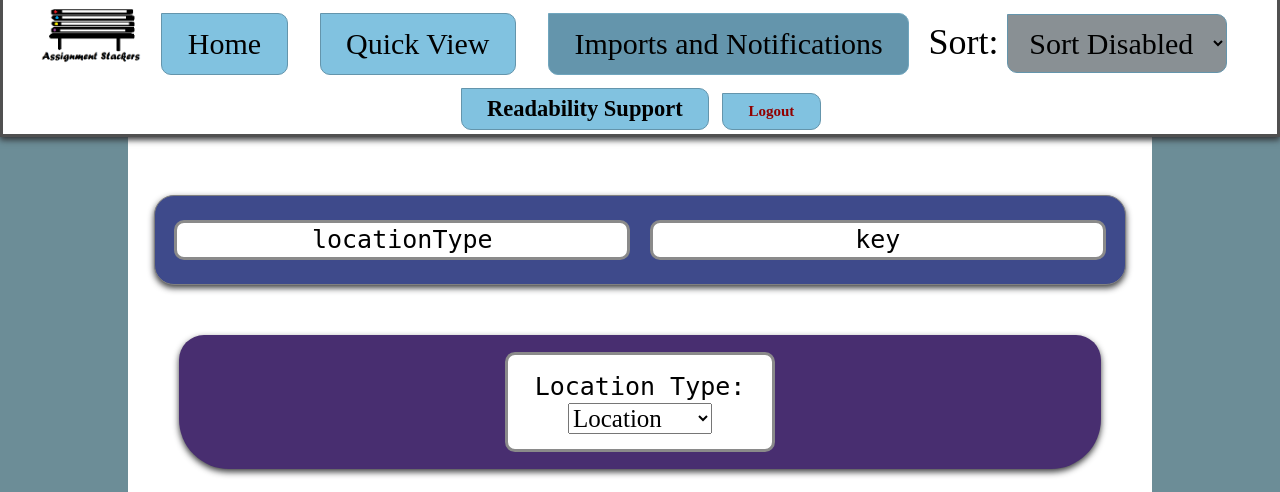
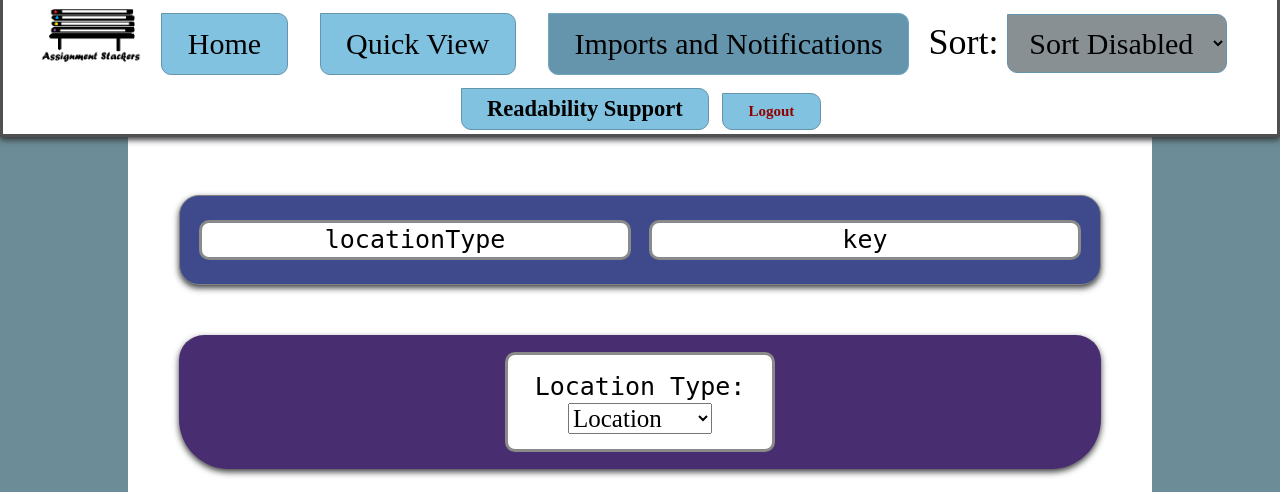
Before and after one commit to FinnRobinSchniebel/Project_3_Assignment-Tracker_From-Texas-A-and-M-account, a Flask app: page /AddLocation in a window 1280 px wide. Shown: the top 492 px of the page. Run offline with Flask 2, Linux system fonts and the light colour scheme; a user stored in the database is signed in; data comes from the database, SQL or seed files in the repository; data that the repository does not hold is empty.

Commit message:
Fixed some sizing

```diff
--- a/static/CSS/AddLocation.css
+++ b/static/CSS/AddLocation.css
@@ -173,7 +173,7 @@
     border-bottom-right-radius: 50px;
     color: rgb(0, 0, 0);
     padding: 10px;
-    width: 95%;
+    width: 90%;
     margin-top: -25px;
     margin-left: auto;
     margin-right: auto;
@@ -193,7 +193,7 @@
     box-shadow: 0px 3px 6px rgba(47, 48, 50, 0.932);
 
     padding: 10px;
-    width: 95%;
+    width: 90%;
     margin-top: 10px;
     margin-left: auto;
     margin-right: auto;
```
Also changed, not shown: 1 other file.
